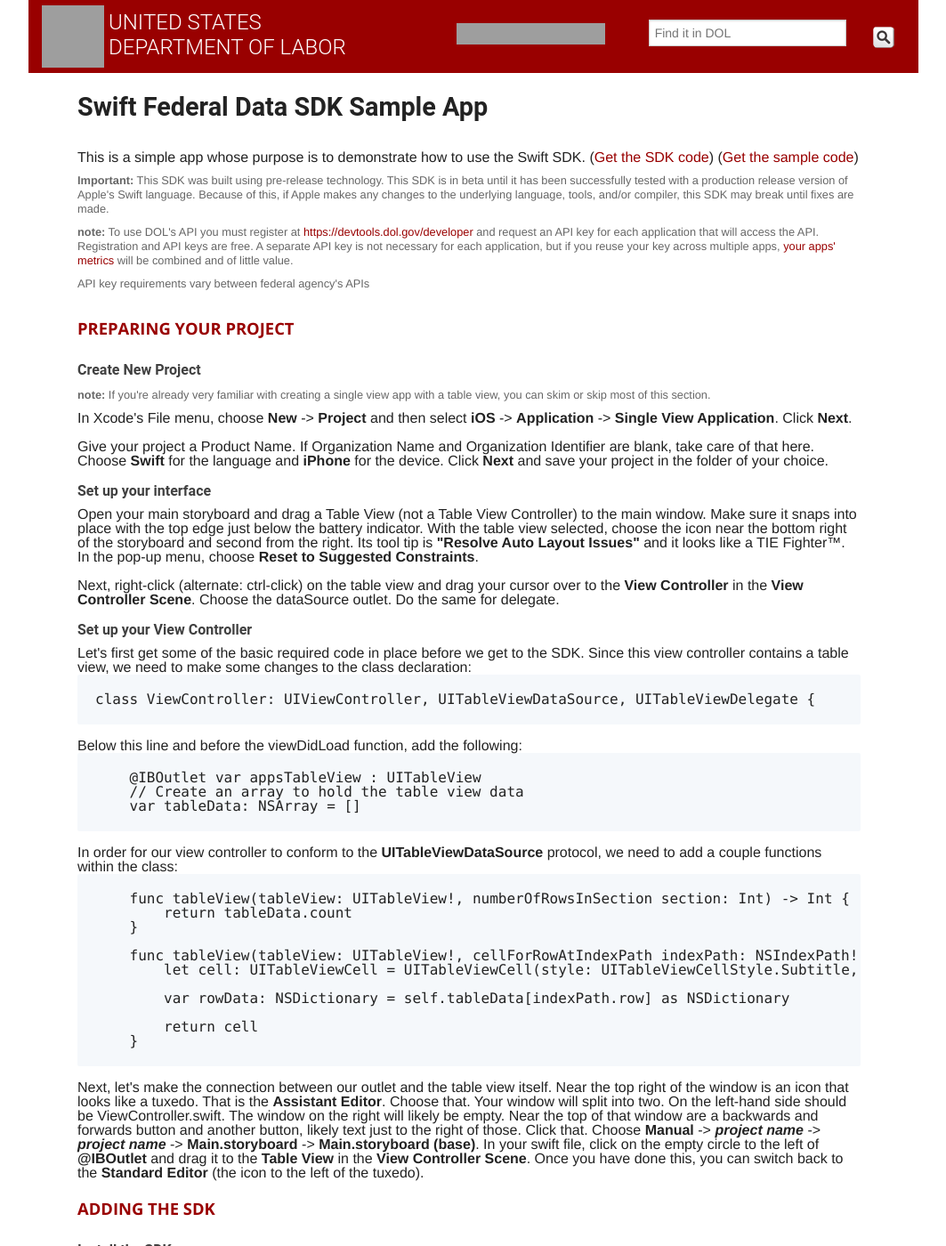
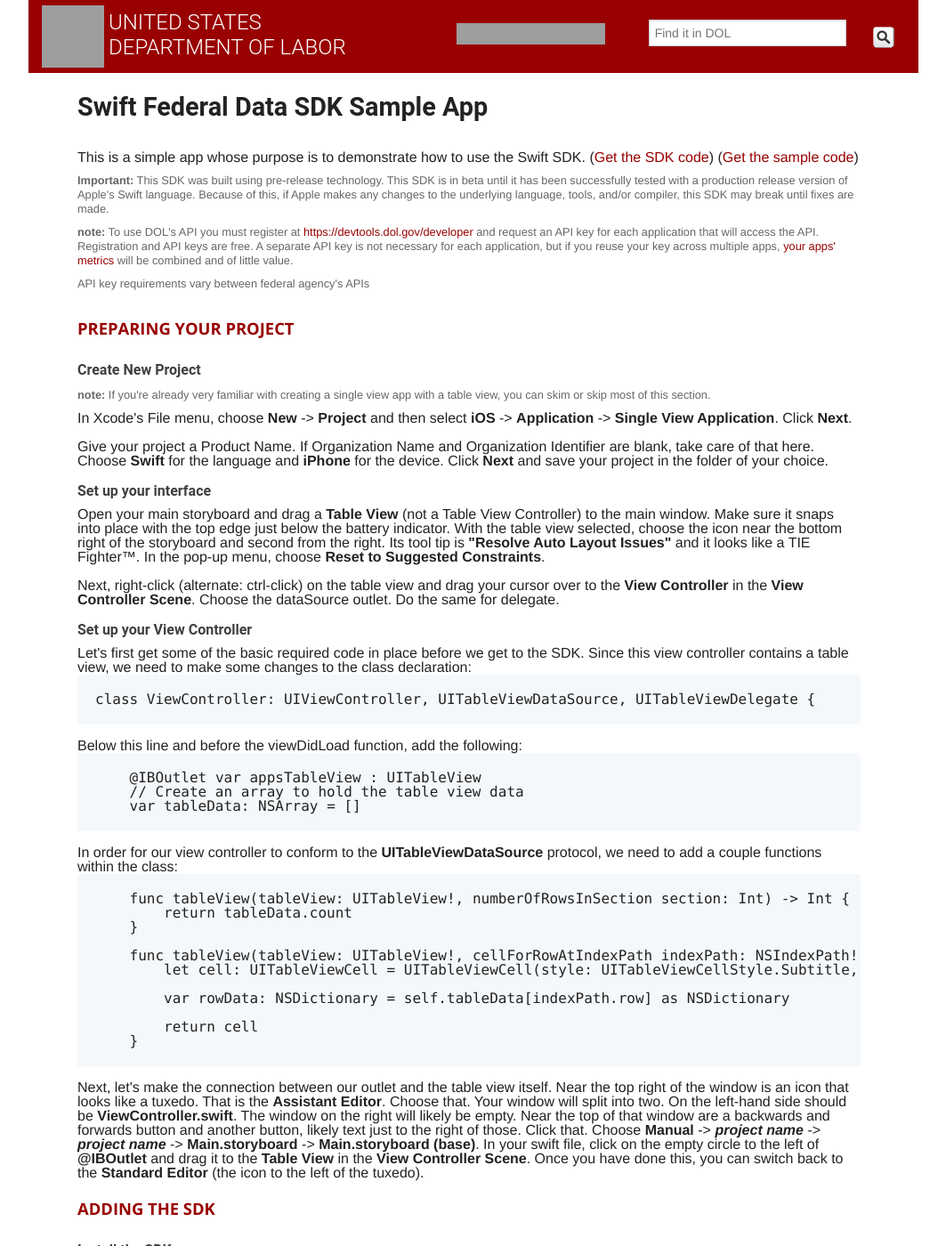
Before and after one commit to USDepartmentofLabor/Swift-Sample-App, a Jekyll site: the page built from index.html, in a window 1280 px wide and 1400 px high. Shown: the whole window at 89% size, without its empty margins (108-1171 px from the left). Built offline with Jekyll 4.4.1, drawn with Linux system fonts in a browser that asks for light colours; nearby versions of some CDN libraries; grey boxes are pictures that could not be loaded.

Commit message:
final (for now) readability tweaks

```diff
--- a/index.html
+++ b/index.html
@@ -23,7 +23,7 @@
 In Xcode's File menu, choose <strong>New</strong> -&gt; <strong>Project</strong> and then select <strong>iOS</strong> -&gt; <strong>Application</strong> -&gt; <strong>Single View Application</strong>.  Click <strong>Next</strong>.<br><br>
 Give your project a Product Name.  If Organization Name and Organization Identifier are blank, take care of that here.  Choose <strong>Swift</strong> for the language and <strong>iPhone</strong> for the device.  Click <strong>Next</strong> and save your project in the folder of your choice.<br><br>
 <h3 class="subtitle">Set up your interface</h3>
-Open your main storyboard and drag a Table View (not a Table View Controller) to the main window.  Make sure it snaps into place with the top edge just below the battery indicator.  With the table view selected, choose the icon near the bottom right of the storyboard and second from the right.  Its tool tip is <strong>"Resolve Auto Layout Issues"</strong> and it looks like a TIE Fighter&trade;.  In the pop-up menu, choose <strong>Reset to Suggested Constraints</strong>.<br><br>
+Open your main storyboard and drag a <strong>Table View</strong> (not a Table View Controller) to the main window.  Make sure it snaps into place with the top edge just below the battery indicator.  With the table view selected, choose the icon near the bottom right of the storyboard and second from the right.  Its tool tip is <strong>"Resolve Auto Layout Issues"</strong> and it looks like a TIE Fighter&trade;.  In the pop-up menu, choose <strong>Reset to Suggested Constraints</strong>.<br><br>
 Next, right-click (alternate: ctrl-click) on the table view and drag your cursor over to the <strong>View Controller</strong> in the <strong>View Controller Scene</strong>.  Choose the dataSource outlet.  Do the same for delegate.<br><br>
 <h3 class="subtitle">Set up your View Controller</h3>
 Let's first get some of the basic required code in place before we get to the SDK.  Since this view controller contains a table view, we need to make some changes to the class declaration:
@@ -47,7 +47,7 @@
         return cell
     }
 </pre><br>
-Next, let's make the connection between our outlet and the table view itself.  Near the top right of the window is an icon that looks like a tuxedo.  That is the <strong>Assistant Editor</strong>.  Choose that.  Your window will split into two.  On the left-hand side should be ViewController.swift.  The window on the right will likely be empty.  Near the top of that window are a backwards and forwards button and another button, likely text just to the right of those.  Click that.  Choose <strong>Manual</strong> -&gt; <strong><i>project name</i></strong> -&gt; <strong><i>project name</i></strong> -&gt; <strong>Main.storyboard</strong> -&gt; <strong>Main.storyboard (base)</strong>.  In your swift file, click on the empty circle to the left of <strong>@IBOutlet</strong> and drag it to the <strong>Table View</strong> in the <strong>View Controller Scene</strong>.  Once you have done this, you can switch back to the <strong>Standard Editor</strong> (the icon to the left of the tuxedo).
+Next, let's make the connection between our outlet and the table view itself.  Near the top right of the window is an icon that looks like a tuxedo.  That is the <strong>Assistant Editor</strong>.  Choose that.  Your window will split into two.  On the left-hand side should be <strong>ViewController.swift</strong>.  The window on the right will likely be empty.  Near the top of that window are a backwards and forwards button and another button, likely text just to the right of those.  Click that.  Choose <strong>Manual</strong> -&gt; <strong><i>project name</i></strong> -&gt; <strong><i>project name</i></strong> -&gt; <strong>Main.storyboard</strong> -&gt; <strong>Main.storyboard (base)</strong>.  In your swift file, click on the empty circle to the left of <strong>@IBOutlet</strong> and drag it to the <strong>Table View</strong> in the <strong>View Controller Scene</strong>.  Once you have done this, you can switch back to the <strong>Standard Editor</strong> (the icon to the left of the tuxedo).
 </div>
 </div>
   	<div class='limiter pad0y pad4x clearfix'>
```
